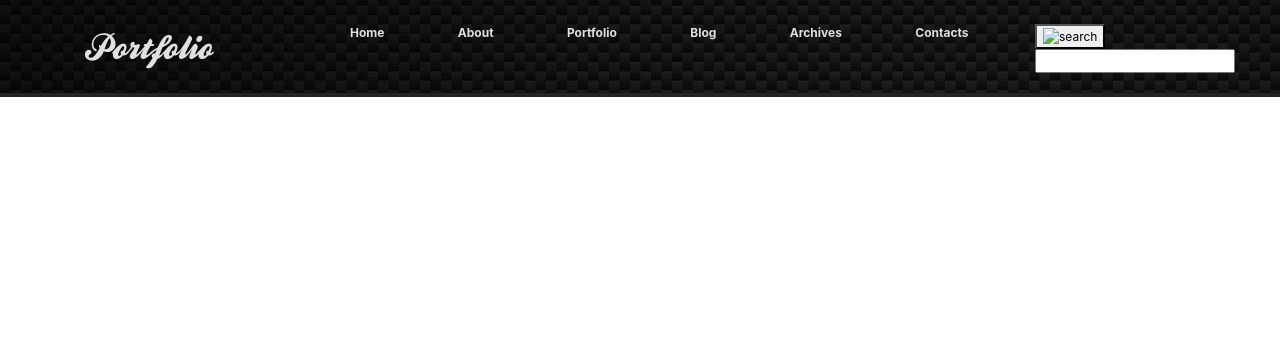
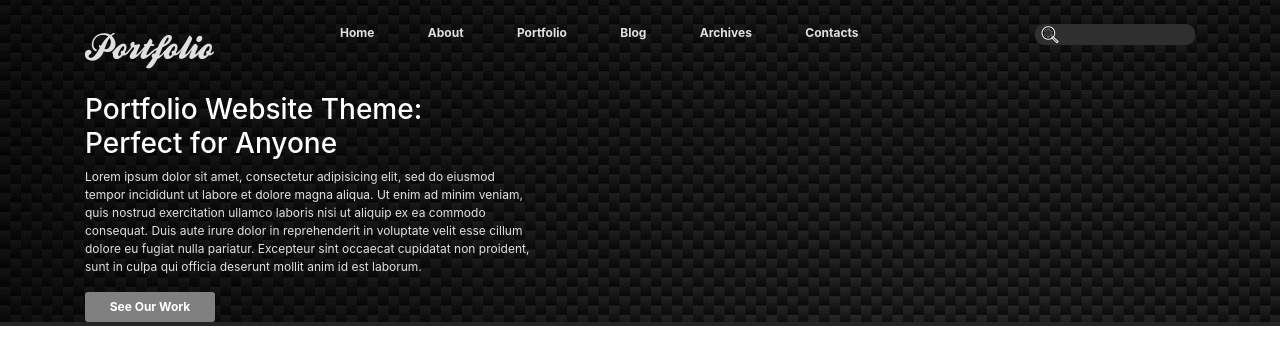
Before and after one commit to Sergio-1984/Maket, a plain HTML site: page index.html in a window 1280 px wide. Drawn offline with nearby package versions, Linux system fonts and the light colour scheme.

Commit message:
Add files via upload

```diff
--- a/css/main.css
+++ b/css/main.css
@@ -26,7 +26,7 @@ header
 ul li
 {
     display: inline;
-    padding: 30px;
+    padding: 20px;
 
 }
 
@@ -56,3 +56,134 @@ a.logo
 	font-size: 36px;
 	font-family: ballpark;
 }
+
+a.logo:hover
+{
+	color: #fff;
+	text-decoration: none;
+	display: inline;
+	font-size: 36px;
+	font-family: ballpark;
+}
+
+input[type="text"]
+{
+	width: 75%;
+}
+
+input, button
+{
+	background: transparent;
+	border: none;
+	color: #fff;
+	font: 30pt;
+}
+
+form
+{
+	background: #2f2f2f;
+	border-radius: 9px;
+}
+
+.row
+{
+	color: #e0e0e0;
+}
+
+.row h3
+{
+	color: #fff;
+}
+
+.knopka
+{
+	background: #808080;
+	color: #fff;
+	border-radius: 3px;
+	font-weight: bold;
+	width: 130px;
+	height: 30px;
+}
+
+.knopka:hover
+{
+	background: #696969;
+}
+
+	/* устанавливаем необходимую ширину формы в зависимости от дизайна
+	** форма без проблем растягивается */
+/*	width: 35%;
+
+	/* кнопку отправки будем позиционировать абсолютно,
+	** поэтому необходимо это свойство */
+/*	position: relative;
+ }
+
+ .search input {
+	/* отключаем бордюры у инпутов */
+/*	border: none;
+}
+
+/* стили для поля ввода */
+/* .search .input {
+	/* растягиваем поле ввода на всю ширину формы */
+/*/*	width: 100%;
+
+	/* за счет верхнего (8px) и нижнего (9px) внутренних отступов
+	** регулируем высоту формы
+	** внутренний отступ справа (37px) делаем больше левого,
+	** т.к. там будет размещена кнопка отправки	*/
+/*	padding: 8px 37px 9px 15px;
+
+	/* чтобы ширина поля ввода (100%) включала в себя внутренние отступы */
+/*	-moz-box-sizing: border-box;
+	box-sizing: border-box;
+
+	/* добавляем внутренние тени */
+/*	box-shadow: inset 0 0 5px rgba(0,0,0,0.1), inset 0 1px 2px rgba(0,0,0,0.3);
+
+	/* закругляем углы */
+/*	border-radius: 20px;
+
+	background: #EEE;
+	font: 13px Tahoma, Arial, sans-serif;
+	color: #555;
+	outline: none;
+ }
+
+/* меняем оформление поля ввода при фокусе */
+/* .search .input:focus {
+	box-shadow: inset 0 0 5px rgba(0,0,0,0.2), inset 0 1px 2px rgba(0,0,0,0.4);
+	background: #E8E8E8;
+	color: #333;
+ }
+
+/* оформляем кнопку отправки */
+/* .search .submit {
+	/* позиционируем кнопку абсолютно от правого края формы */
+/*	position: absolute;
+	top: 0;
+	right: 0;
+
+	width: 37px;
+
+	/* растягиваем кнопку на всю высоту формы */
+/*	height: 100%;
+
+	cursor: pointer;
+	background: url(https://lh4.googleusercontent.com/-b-5aBxcxarY/UAfFW9lVyjI/AAAAAAAABUg/gQtEXuPuIds/s13/go.png) 50% no-repeat;
+
+	/* добавляем прозрачность кнопке отправки */
+/*	opacity: 0.5;
+ }
+
+/* при наведении курсора меняем прозрачность кнопки отправки */
+/* .search .submit:hover {
+	opacity: 0.8;
+  }
+
+/* данное свойство необходимо для того, чтобы в браузерах
+** Chrome и Safari можно было стилизовать инпуты */
+/* input[type="search"] {
+	-webkit-appearance: none;
+ }
--- a/index.html
+++ b/index.html
@@ -11,18 +11,15 @@
     <link rel="stylesheet" type="text/css" href="css/main.css">
 
     <title>Макет</title>
-
-
-
   </head>
   <body>
     <div class="top-block">
-      <header>
-        <div class="container">
+      <div class="container">
+        <header>
           <div class="row">
             <div class="col-md-2">
               <a class="logo" href="#">Portfolio</a>
-            </div>
+          </div>
             <div class="col-md-8">
               <nav>
                 <ul class="menu-top">
@@ -37,13 +34,27 @@
             </div>
             <div class="col-md-2">
               <form href="#">
-                <button><img src="img/kartinka.png" alt="search"></button>
+                <button><img src="img/lupaa.png" alt="search"></button>
                 <input type="text" name="search">
               </form>
             </div>
           </div>
+        </header>
+      <div class="row">
+        <div class="col-md-5">
+          <h3>Portfolio Website Theme: <Br/> Perfect for Anyone</h3>
+          <p>Lorem ipsum dolor sit amet, consectetur adipisicing elit, sed do eiusmod
+          tempor incididunt ut labore et dolore magna aliqua. Ut enim ad minim veniam,
+          quis nostrud exercitation ullamco laboris nisi ut aliquip ex ea commodo
+          consequat. Duis aute irure dolor in reprehenderit in voluptate velit esse
+          cillum dolore eu fugiat nulla pariatur. Excepteur sint occaecat cupidatat non
+          proident, sunt in culpa qui officia deserunt mollit anim id est laborum.</p>
+          <button type="button" class="knopka">See Our Work</button>
         </div>
-      </header>
+        <div class="col-md-6">
+        </div>
+      </div>
+     </div>
     </div>
 
     <!-- Optional JavaScript -->
```
Also changed, not shown: img/lup.svg (added), img/lupa.png (added), img/lupaa.png (added), img/lupaaa.png (added).
